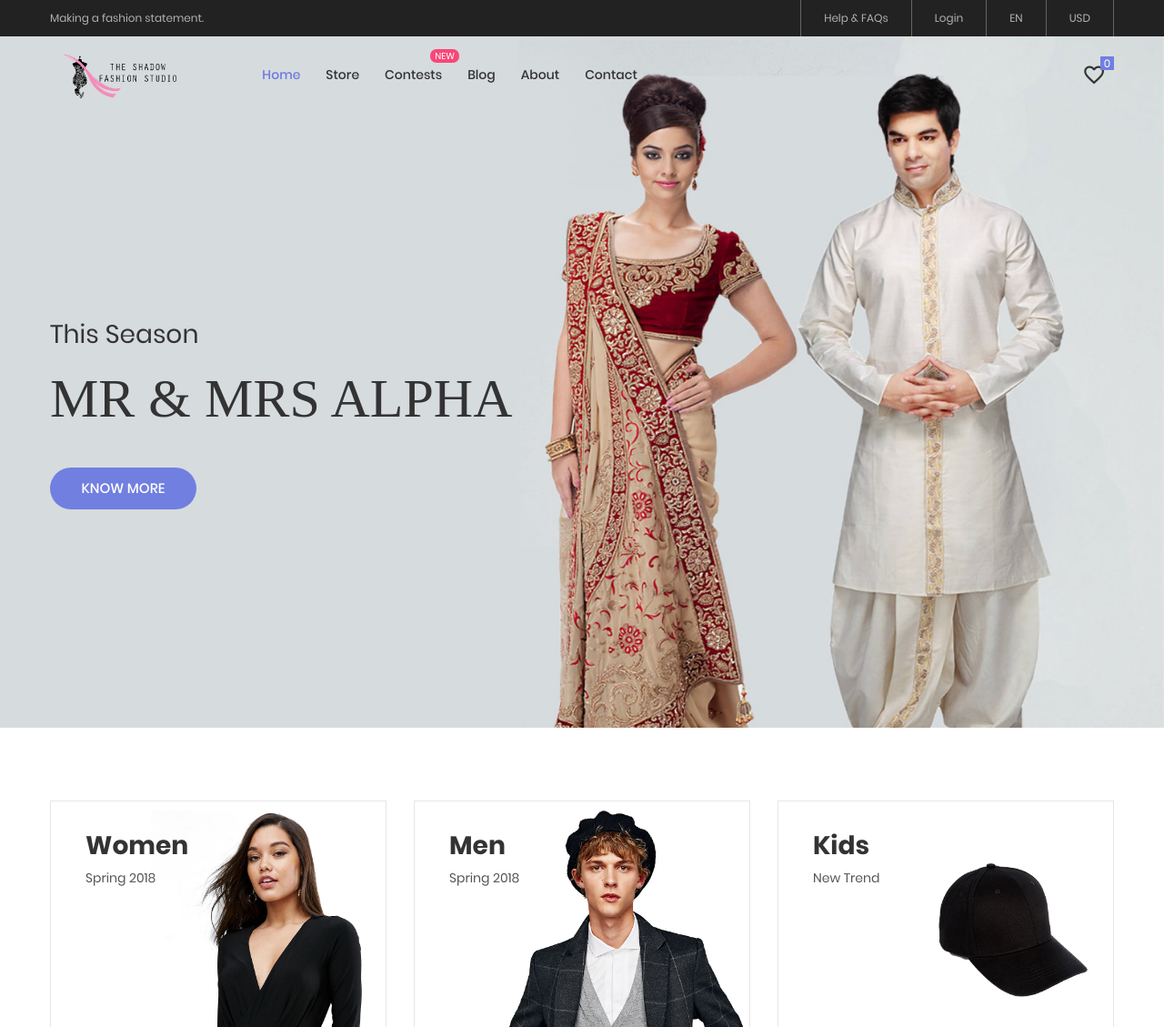
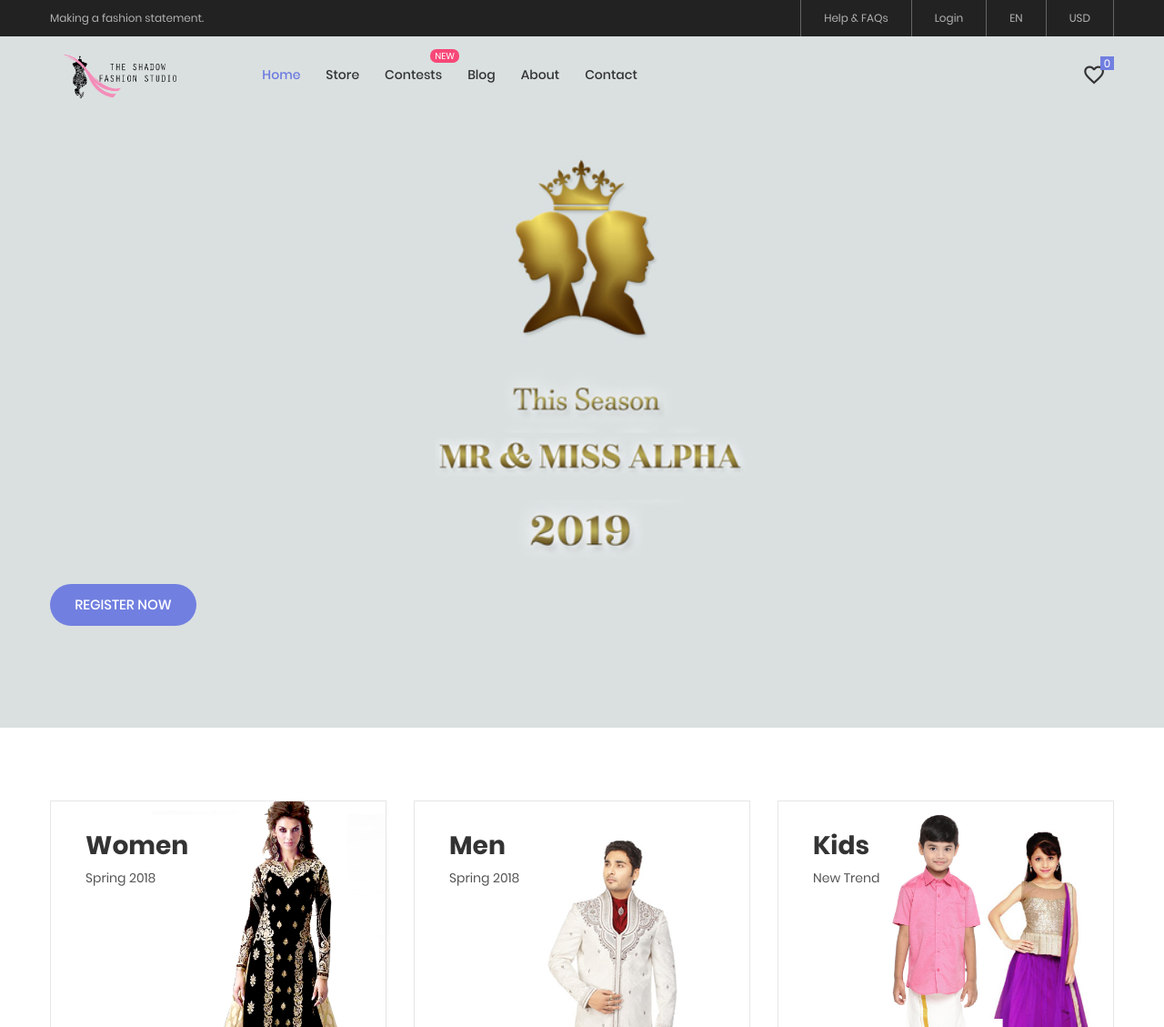
Before and after one commit to ajin94/ShadowFashion, a Flask app: page / in a window 1280 px wide. Shown: the top 1129 px of the page at 91% size. Run offline with Flask 2, Linux system fonts and the light colour scheme; some libraries are stand-ins or nearby versions; some web fonts are replaced.

Commit message:
'update'

```diff
--- a/connections.py
+++ b/connections.py
@@ -2,6 +2,6 @@ import MySQLdb
 
 
 def get_connection():
-    conn = MySQLdb.connect(host="localhost", user="root", passwd="password", port=3306, db="shadowfashion")
+    conn = MySQLdb.connect(host="localhost", user="root", passwd="sh@dow", port=3306, db="shadowfashion")
     cursor = conn.cursor()
     return cursor, conn
--- a/server.py
+++ b/server.py
@@ -184,3 +184,6 @@ def check_uname_duplicate():
     except Exception as e:
         return json.dumps({'status': 'ERROR'})
     return json.dumps({'status': 'OK'})
+
+# if __name__ == "__main__":
+#     sfapp.run()
--- a/templates/client/index.html
+++ b/templates/client/index.html
@@ -12,48 +12,26 @@
 	<section class="section-slide">
 		<div class="wrap-slick1">
 			<div class="slick1">
-				<div class="item-slick1" style="background-image: url(../../static/res/images/sf2.jpg);">
+				<div class="item-slick1" style="background-image: url(../../static/res/images/4.2.jpg);">
 					<div class="container h-full">
 						<div class="flex-col-l-m h-full p-t-100 p-b-30 respon5">
-							<div class="layer-slick1 animated visible-false" data-appear="rollIn" data-delay="0">
-								<span class="ltext-101 cl2 respon2">
-									This Season
-								</span>
-							</div>
-
-							<div class="layer-slick1 animated visible-false" data-appear="lightSpeedIn" data-delay="800">
-								<h3 class="ltext-201 cl2 p-t-19 p-b-43 respon1">
-									Mr & Mrs Alpha
-								</h3>
-							</div>
-
-							<div class="layer-slick1 animated visible-false" data-appear="slideInUp" data-delay="1600">
+							<div class="layer-slick1 animated visible-false" data-appear="slideInUp" data-delay="100"
+                            style="margin-top:420px;">
 								<a href="{{ url_for('contest') }}" class="flex-c-m stext-101 cl0 size-101 bg1 bor1 hov-btn1 p-lr-15 trans-04">
-									Know More
+									Register Now
 								</a>
 							</div>
 						</div>
 					</div>
 				</div>
 
-				<div class="item-slick1" style="background-image: url(../../static/res/images/sf1.jpg);">
+				<div class="item-slick1" style="background-image: url(../../static/res/images/3.jpg);">
 					<div class="container h-full">
 						<div class="flex-col-l-m h-full p-t-100 p-b-30 respon5">
-							<div class="layer-slick1 animated visible-false" data-appear="fadeInDown" data-delay="0">
-								<span class="ltext-101 cl2 respon2">
-									Women Collection 2018
-								</span>
-							</div>
-
-							<div class="layer-slick1 animated visible-false" data-appear="fadeInUp" data-delay="800">
-								<h2 class="ltext-201 cl2 p-t-19 p-b-43 respon1">
-									NEW SEASON
-								</h2>
-							</div>
-
-							<div class="layer-slick1 animated visible-false" data-appear="zoomIn" data-delay="1600">
+							<div class="layer-slick1 animated visible-false" data-appear="zoomIn" data-delay="100"
+                            style="margin-top:420px;">
 								<a href="{{ url_for('store') }}" class="flex-c-m stext-101 cl0 size-101 bg1 bor1 hov-btn1 p-lr-15 trans-04">
-									Shop Now
+									Register Now
 								</a>
 							</div>
 						</div>
@@ -65,17 +43,17 @@
 						<div class="flex-col-l-m h-full p-t-100 p-b-30 respon5">
 							<div class="layer-slick1 animated visible-false" data-appear="rotateInDownLeft" data-delay="0">
 								<span class="ltext-101 cl2 respon2">
-									Beauty Pageant
+									Style For You
 								</span>
 							</div>
 
-							<div class="layer-slick1 animated visible-false" data-appear="rotateInUpRight" data-delay="800">
+							<div class="layer-slick1 animated visible-false" data-appear="rotateInUpRight" data-delay="600">
 								<h3 class="ltext-201 cl2 p-t-19 p-b-43 respon1">
-									Bring Out The Style
+									Now In Store !
 								</h3>
 							</div>
 
-							<div class="layer-slick1 animated visible-false" data-appear="rotateIn" data-delay="1600">
+							<div class="layer-slick1 animated visible-false" data-appear="rotateIn" data-delay="1400">
 								<a href="{{ url_for('contest') }}" class="flex-c-m stext-101 cl0 size-101 bg1 bor1 hov-btn1 p-lr-15 trans-04">
 									Know More
 								</a>
```
Also changed, not shown: static/res/images/3.jpg, static/res/images/4.1.jpg (added), static/res/images/4.2.jpg (added), static/res/images/4.jpg, static/res/images/banner-01.jpg, static/res/images/banner-02.jpg, static/res/images/banner-03.jpg, 1 other file.
